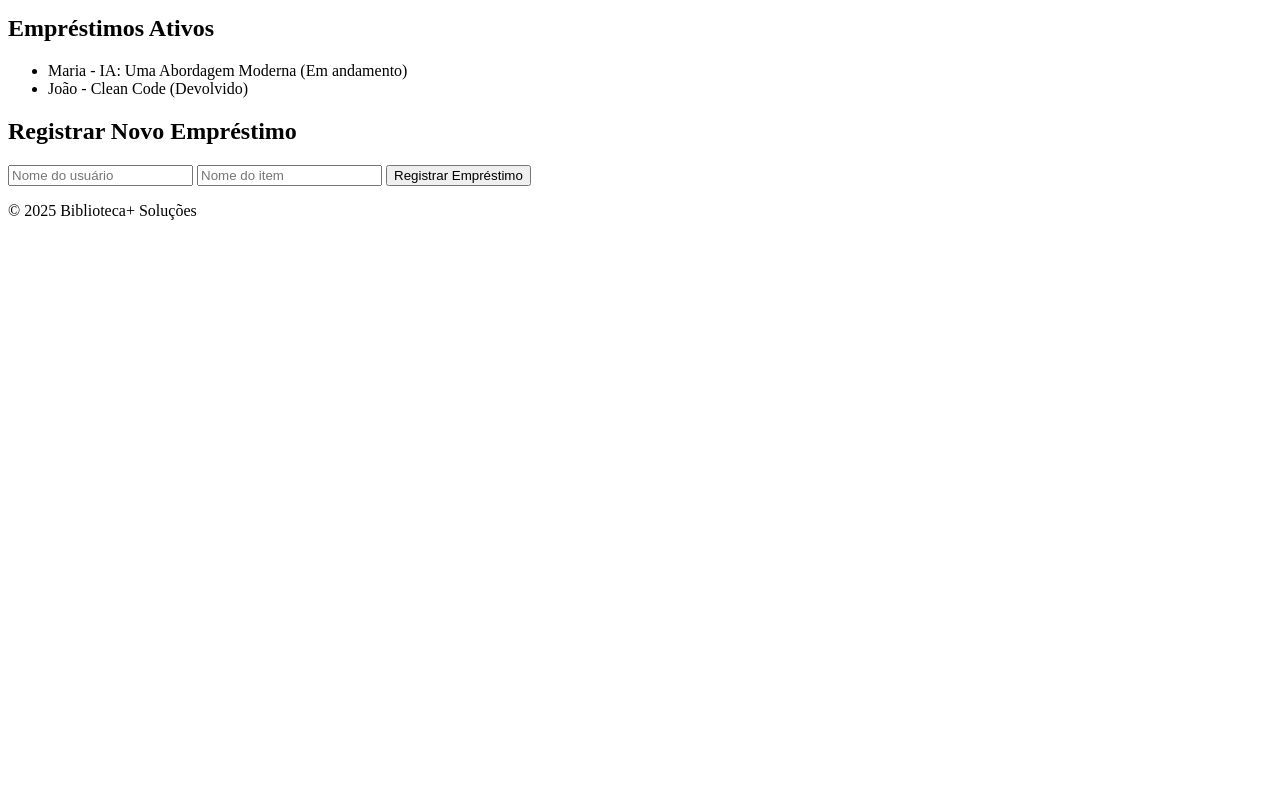
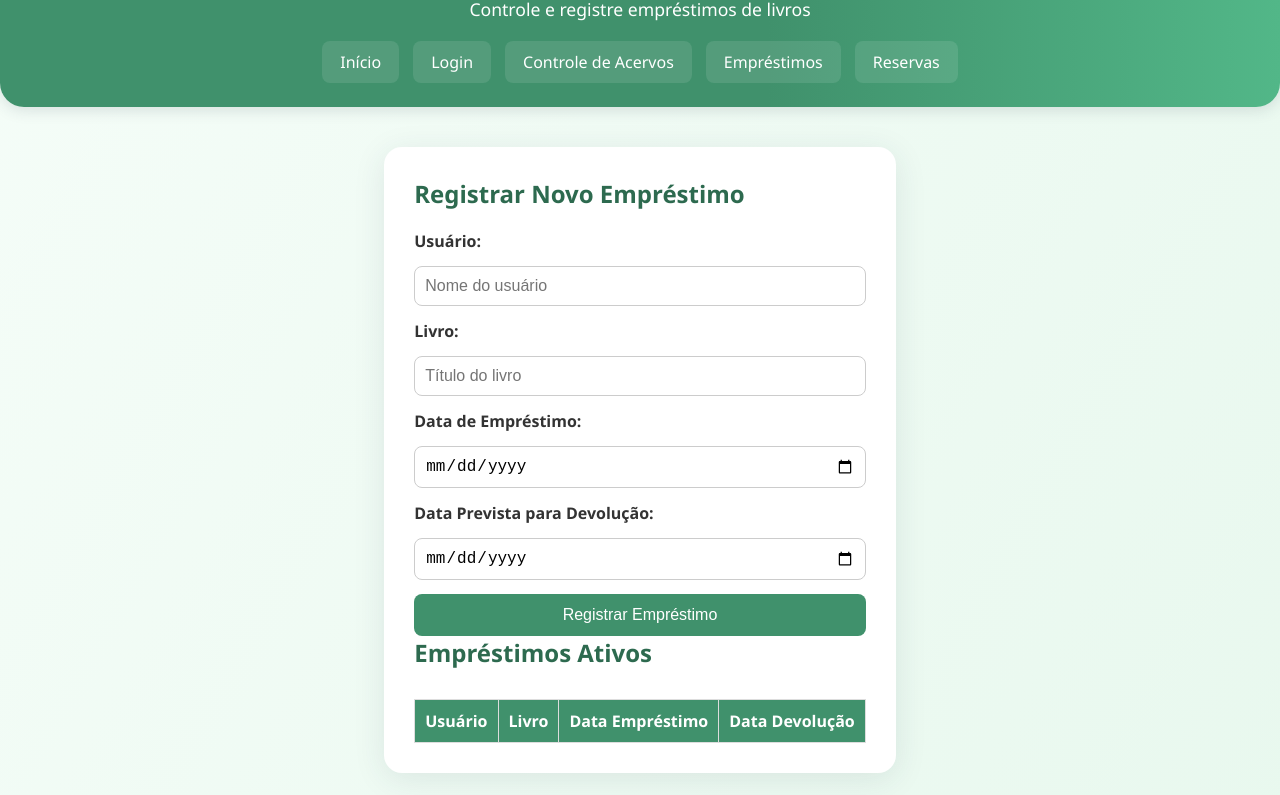
Before and after one commit to AlaorMNeto/biblioteca-front-2, a plain HTML site: page pages/emprestimos.html in a window 1280 px wide. Shown: the part 103-898 px from the top of the page. Before the commit the page ends 800 px from the top, so only its background shows below. Drawn offline with Linux system fonts and the light colour scheme.

Commit message:
Update emprestimos.html

```diff
--- a/pages/emprestimos.html
+++ b/pages/emprestimos.html
@@ -2,36 +2,148 @@
 <html lang="pt-br">
 <head>
     <meta charset="UTF-8">
-    <title>Empréstimos | Biblioteca+</title>
-    <link rel="stylesheet" href="../styles.css">
+    <title>Empréstimos | Biblioteca+ Soluções</title>
+    <style>
+        * { margin: 0; padding: 0; box-sizing: border-box; }
+        body {
+            font-family: 'Segoe UI', Arial, sans-serif;
+            background: linear-gradient(120deg, #f5fdf8 0%, #e8f8ee 100%);
+            color: #222;
+            min-height: 100vh;
+            display: flex;
+            flex-direction: column;
+        }
+        header {
+            background: linear-gradient(90deg, #40916c 60%, #52b788 100%);
+            color: #fff;
+            text-align: center;
+            padding: 40px 20px 24px;
+            border-bottom-left-radius: 24px;
+            border-bottom-right-radius: 24px;
+            box-shadow: 0 3px 15px rgba(44, 62, 80, 0.15);
+        }
+        header h1 { font-size: 2.4rem; margin-bottom: 8px; }
+        header p { font-size: 1.1rem; }
+        nav {
+            margin-top: 20px; display: flex; justify-content: center;
+            flex-wrap: wrap; gap: 14px;
+        }
+        nav a {
+            text-decoration: none; color: #fff;
+            background: rgba(255,255,255,0.1);
+            padding: 10px 18px; border-radius: 8px;
+            transition: 0.3s; font-weight: 500;
+        }
+        nav a:hover { background: #fff; color: #40916c; transform: translateY(-2px); }
+
+        main {
+            flex: 1; max-width: 900px; margin: 40px auto;
+            padding: 30px; background: #fff; border-radius: 18px;
+            box-shadow: 0 6px 32px rgba(44,62,80,0.10);
+        }
+        h2 { color: #2d6a4f; margin-bottom: 20px; }
+        form {
+            display: flex; flex-direction: column; gap: 14px;
+        }
+        label { font-weight: 600; color: #333; }
+        input, select {
+            padding: 10px; border: 1px solid #ccc; border-radius: 8px;
+            font-size: 1rem; transition: border 0.3s;
+        }
+        input:focus, select:focus { border-color: #52b788; outline: none; }
+        button {
+            background: #40916c; color: #fff; border: none;
+            padding: 12px; border-radius: 8px; font-size: 1rem;
+            cursor: pointer; transition: background 0.3s;
+        }
+        button:hover { background: #52b788; }
+        table {
+            width: 100%; border-collapse: collapse; margin-top: 30px;
+        }
+        th, td {
+            border: 1px solid #ddd; padding: 10px; text-align: left;
+        }
+        th { background: #40916c; color: #fff; }
+        footer {
+            text-align: center; padding: 22px 0;
+            background: linear-gradient(90deg, #40916c 60%, #52b788 100%);
+            color: #fff; font-size: 1rem;
+            border-top-left-radius: 24px; border-top-right-radius: 24px;
+        }
+    </style>
 </head>
 <body>
     <header>
-        <h1>Controle de Empréstimos</h1>
+        <h1>Empréstimos</h1>
+        <p>Controle e registre empréstimos de livros</p>
         <nav>
             <a href="../index.html">Início</a>
+            <a href="login.html">Login</a>
+            <a href="acervos.html">Controle de Acervos</a>
             <a href="emprestimos.html">Empréstimos</a>
             <a href="reservas.html">Reservas</a>
         </nav>
     </header>
+
     <main>
-        <section>
-            <h2>Empréstimos Ativos</h2>
-            <ul id="emprestimosLista"></ul>
-        </section>
+        <h2>Registrar Novo Empréstimo</h2>
+        <form id="formEmprestimo">
+            <label for="usuario">Usuário:</label>
+            <input type="text" id="usuario" placeholder="Nome do usuário" required>
 
-        <section>
-            <h2>Registrar Novo Empréstimo</h2>
-            <form id="novoEmprestimo">
-                <input type="text" id="usuario" placeholder="Nome do usuário" required>
-                <input type="text" id="item" placeholder="Nome do item" required>
-                <button type="submit">Registrar Empréstimo</button>
-            </form>
-        </section>
+            <label for="livro">Livro:</label>
+            <input type="text" id="livro" placeholder="Título do livro" required>
+
+            <label for="dataEmprestimo">Data de Empréstimo:</label>
+            <input type="date" id="dataEmprestimo" required>
+
+            <label for="dataDevolucao">Data Prevista para Devolução:</label>
+            <input type="date" id="dataDevolucao" required>
+
+            <button type="submit">Registrar Empréstimo</button>
+        </form>
+
+        <h2>Empréstimos Ativos</h2>
+        <table id="tabelaEmprestimos">
+            <thead>
+                <tr>
+                    <th>Usuário</th>
+                    <th>Livro</th>
+                    <th>Data Empréstimo</th>
+                    <th>Data Devolução</th>
+                </tr>
+            </thead>
+            <tbody>
+                <!-- Linhas geradas via JS -->
+            </tbody>
+        </table>
     </main>
+
     <footer>
-        <p>&copy; 2025 Biblioteca+ Soluções</p>
+        <p>&copy; 2025 Biblioteca+ Soluções | Sistema de Empréstimos</p>
     </footer>
-    <script src="../scripts/emprestimos.js"></script>
+
+    <script>
+        const form = document.getElementById('formEmprestimo');
+        const tabela = document.getElementById('tabelaEmprestimos').querySelector('tbody');
+
+        form.addEventListener('submit', (e) => {
+            e.preventDefault();
+            const usuario = document.getElementById('usuario').value;
+            const livro = document.getElementById('livro').value;
+            const dataEmprestimo = document.getElementById('dataEmprestimo').value;
+            const dataDevolucao = document.getElementById('dataDevolucao').value;
+
+            const linha = document.createElement('tr');
+            linha.innerHTML = `
+                <td>${usuario}</td>
+                <td>${livro}</td>
+                <td>${dataEmprestimo}</td>
+                <td>${dataDevolucao}</td>
+            `;
+            tabela.appendChild(linha);
+            form.reset();
+        });
+    </script>
 </body>
 </html>
```
